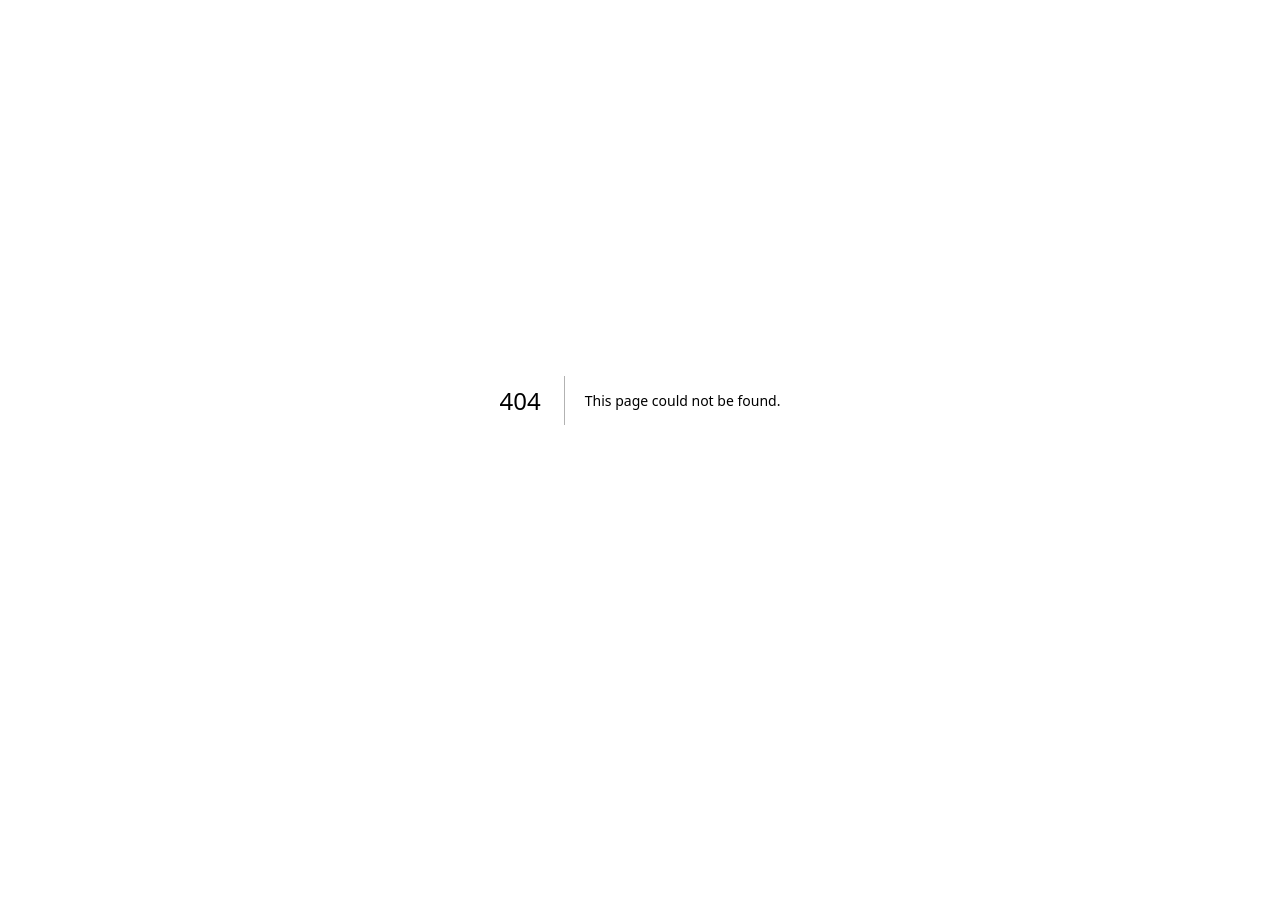
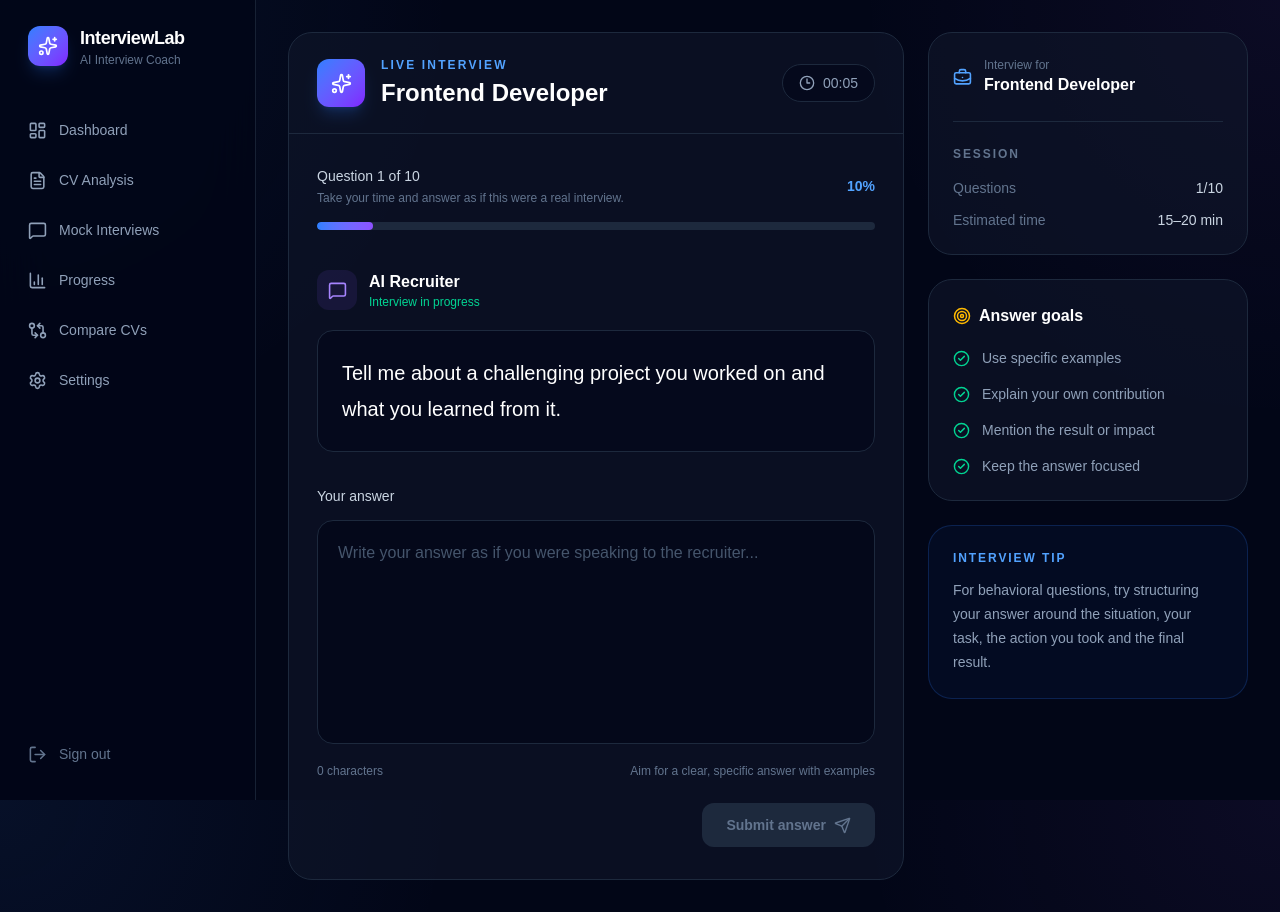
Before and after one commit to kulawikola2005-a11y/interviewlab, a Next.js app: page /dashboard/interview/session in a window 1280 px wide. Before the commit this address had no page. Before the commit the page ends 800 px from the top, so only its background shows below. Built offline with nearby package versions, Linux system fonts and the light colour scheme.

Commit message:
style: redesign mock interview room

```diff
--- /dev/null
+++ b/app/dashboard/interview/session/page.tsx
@@ -0,0 +1,19 @@
+import Sidebar from "@/src/components/dashboard/Sidebar";
+import InterviewRoom from "@/src/components/interview/InterviewRoom";
+
+export default function InterviewSessionPage() {
+  return (
+    <main className="min-h-screen text-white">
+      <Sidebar />
+
+      <div className="px-5 py-6 sm:px-6 lg:ml-64 lg:px-8 lg:py-8">
+        <div className="mx-auto max-w-7xl">
+          <InterviewRoom
+            position="Frontend Developer"
+            firstQuestion="Tell me about a challenging project you worked on and what you learned from it."
+          />
+        </div>
+      </div>
+    </main>
+  );
+}
--- /dev/null
+++ b/src/components/interview/InterviewRoom.tsx
@@ -0,0 +1,261 @@
+"use client";
+
+import { useEffect, useState } from "react";
+import {
+  BriefcaseBusiness,
+  CheckCircle2,
+  Clock3,
+  MessageSquare,
+  Send,
+  Sparkles,
+  Target,
+} from "lucide-react";
+
+type Props = {
+  position: string;
+  firstQuestion: string;
+};
+
+export default function InterviewRoom({
+  position,
+  firstQuestion,
+}: Props) {
+  const [answer, setAnswer] = useState("");
+  const [seconds, setSeconds] = useState(0);
+
+  const questionIndex = 1;
+  const totalQuestions = 10;
+
+  useEffect(() => {
+    const timer = window.setInterval(() => {
+      setSeconds((current) => current + 1);
+    }, 1000);
+
+    return () => window.clearInterval(timer);
+  }, []);
+
+  const minutes = Math.floor(seconds / 60)
+    .toString()
+    .padStart(2, "0");
+
+  const remainingSeconds = (seconds % 60)
+    .toString()
+    .padStart(2, "0");
+
+  const progress = (questionIndex / totalQuestions) * 100;
+
+  return (
+    <div className="grid gap-6 xl:grid-cols-[1fr_320px]">
+      <section className="overflow-hidden rounded-3xl border border-slate-800 bg-slate-900/60">
+        <div className="flex flex-col gap-5 border-b border-slate-800 px-7 py-6 sm:flex-row sm:items-center sm:justify-between">
+          <div className="flex items-center gap-4">
+            <div className="flex h-12 w-12 items-center justify-center rounded-xl bg-gradient-to-br from-blue-500 to-violet-600 shadow-lg shadow-blue-500/20">
+              <Sparkles size={21} />
+            </div>
+
+            <div>
+              <p className="text-xs font-semibold uppercase tracking-[0.18em] text-blue-400">
+                Live interview
+              </p>
+
+              <h1 className="mt-1 text-2xl font-bold text-white">
+                {position}
+              </h1>
+            </div>
+          </div>
+
+          <div className="flex items-center gap-2 rounded-full border border-slate-800 bg-slate-950/60 px-4 py-2 text-sm text-slate-400">
+            <Clock3 size={16} />
+            {minutes}:{remainingSeconds}
+          </div>
+        </div>
+
+        <div className="px-7 py-8">
+          <div className="flex items-center justify-between gap-4">
+            <div>
+              <p className="text-sm font-medium text-slate-300">
+                Question {questionIndex} of {totalQuestions}
+              </p>
+
+              <p className="mt-1 text-xs text-slate-500">
+                Take your time and answer as if this were a real interview.
+              </p>
+            </div>
+
+            <span className="text-sm font-semibold text-blue-400">
+              {Math.round(progress)}%
+            </span>
+          </div>
+
+          <div className="mt-4 h-2 overflow-hidden rounded-full bg-slate-800">
+            <div
+              className="h-full rounded-full bg-gradient-to-r from-blue-500 to-violet-500 transition-all duration-500"
+              style={{
+                width: `${progress}%`,
+              }}
+            />
+          </div>
+
+          <div className="mt-10">
+            <div className="flex items-center gap-3">
+              <div className="flex h-10 w-10 items-center justify-center rounded-xl bg-violet-500/10 text-violet-400">
+                <MessageSquare size={19} />
+              </div>
+
+              <div>
+                <p className="font-semibold text-white">
+                  AI Recruiter
+                </p>
+
+                <p className="text-xs text-emerald-400">
+                  Interview in progress
+                </p>
+              </div>
+            </div>
+
+            <div className="mt-5 rounded-2xl border border-slate-800 bg-slate-950/60 p-6">
+              <p className="text-xl leading-9 text-white">
+                {firstQuestion}
+              </p>
+            </div>
+          </div>
+
+          <div className="mt-8">
+            <label
+              htmlFor="answer"
+              className="text-sm font-medium text-slate-300"
+            >
+              Your answer
+            </label>
+
+            <textarea
+              id="answer"
+              value={answer}
+              onChange={(event) => setAnswer(event.target.value)}
+              placeholder="Write your answer as if you were speaking to the recruiter..."
+              className="mt-3 h-56 w-full resize-none rounded-2xl border border-slate-800 bg-slate-950/70 p-5 text-white outline-none transition placeholder:text-slate-600 focus:border-blue-500"
+            />
+
+            <div className="mt-3 flex flex-col gap-2 text-xs text-slate-500 sm:flex-row sm:items-center sm:justify-between">
+              <span>
+                {answer.length} characters
+              </span>
+
+              <span>
+                Aim for a clear, specific answer with examples
+              </span>
+            </div>
+
+            <div className="mt-6 flex justify-end">
+              <button
+                type="button"
+                disabled={!answer.trim()}
+                className="flex items-center gap-2 rounded-xl bg-blue-600 px-6 py-3 text-sm font-semibold text-white shadow-lg shadow-blue-600/20 transition hover:-translate-y-0.5 hover:bg-blue-500 disabled:cursor-not-allowed disabled:bg-slate-800 disabled:text-slate-500 disabled:shadow-none"
+              >
+                Submit answer
+                <Send size={17} />
+              </button>
+            </div>
+          </div>
+        </div>
+      </section>
+
+      <aside className="space-y-6">
+        <section className="rounded-3xl border border-slate-800 bg-slate-900/60 p-6">
+          <div className="flex items-center gap-3">
+            <BriefcaseBusiness
+              size={19}
+              className="text-blue-400"
+            />
+
+            <div>
+              <p className="text-xs text-slate-500">
+                Interview for
+              </p>
+
+              <p className="font-semibold text-white">
+                {position}
+              </p>
+            </div>
+          </div>
+
+          <div className="mt-6 border-t border-slate-800 pt-6">
+            <p className="text-xs font-semibold uppercase tracking-[0.16em] text-slate-500">
+              Session
+            </p>
+
+            <div className="mt-4 space-y-3 text-sm">
+              <div className="flex justify-between">
+                <span className="text-slate-500">
+                  Questions
+                </span>
+
+                <span className="text-slate-300">
+                  {questionIndex}/{totalQuestions}
+                </span>
+              </div>
+
+              <div className="flex justify-between">
+                <span className="text-slate-500">
+                  Estimated time
+                </span>
+
+                <span className="text-slate-300">
+                  15–20 min
+                </span>
+              </div>
+            </div>
+          </div>
+        </section>
+
+        <section className="rounded-3xl border border-slate-800 bg-slate-900/60 p-6">
+          <div className="flex items-center gap-2">
+            <Target
+              size={18}
+              className="text-amber-400"
+            />
+
+            <h2 className="font-semibold text-white">
+              Answer goals
+            </h2>
+          </div>
+
+          <div className="mt-5 space-y-4">
+            <Goal text="Use specific examples" />
+            <Goal text="Explain your own contribution" />
+            <Goal text="Mention the result or impact" />
+            <Goal text="Keep the answer focused" />
+          </div>
+        </section>
+
+        <section className="rounded-3xl border border-blue-500/20 bg-blue-500/5 p-6">
+          <p className="text-xs font-semibold uppercase tracking-[0.16em] text-blue-400">
+            Interview tip
+          </p>
+
+          <p className="mt-3 text-sm leading-6 text-slate-400">
+            For behavioral questions, try structuring your answer around the
+            situation, your task, the action you took and the final result.
+          </p>
+        </section>
+      </aside>
+    </div>
+  );
+}
+
+function Goal({
+  text,
+}: {
+  text: string;
+}) {
+  return (
+    <div className="flex items-center gap-3 text-sm text-slate-400">
+      <CheckCircle2
+        size={17}
+        className="shrink-0 text-emerald-400"
+      />
+
+      {text}
+    </div>
+  );
+}
```
